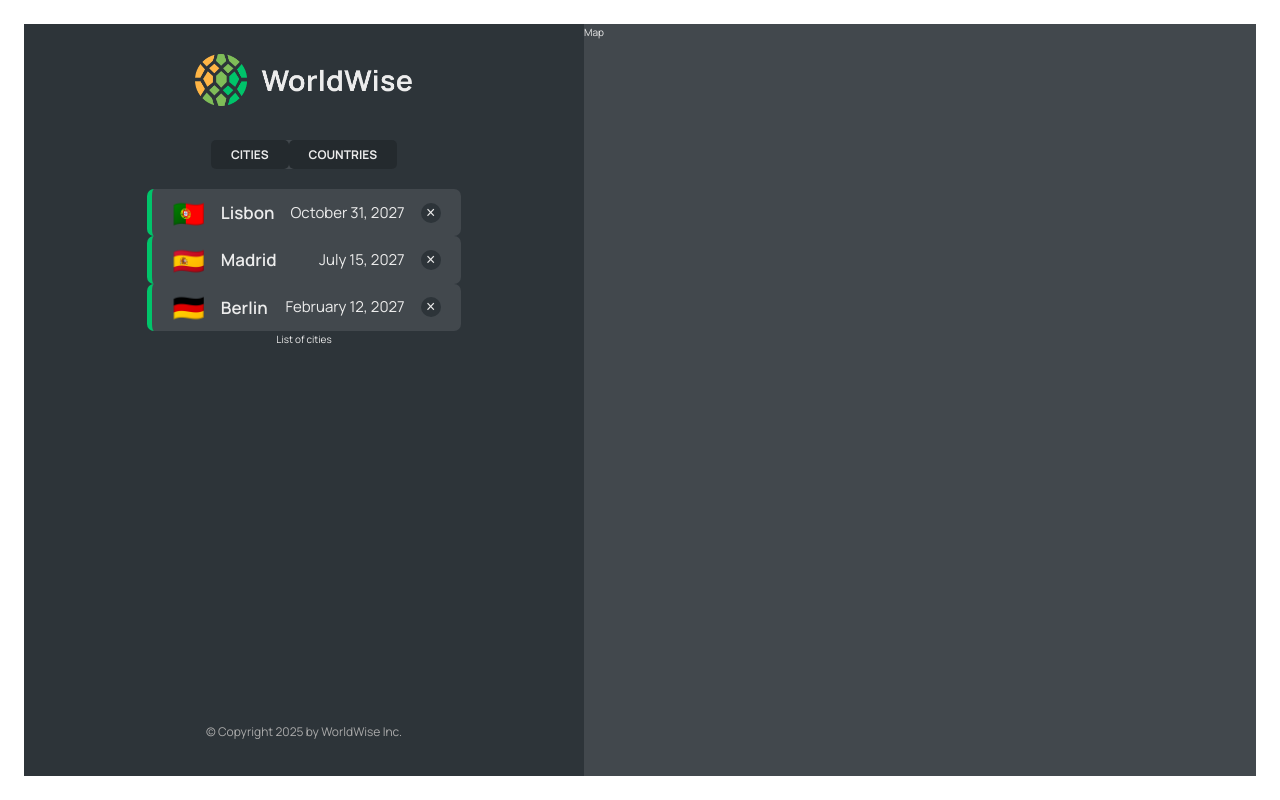
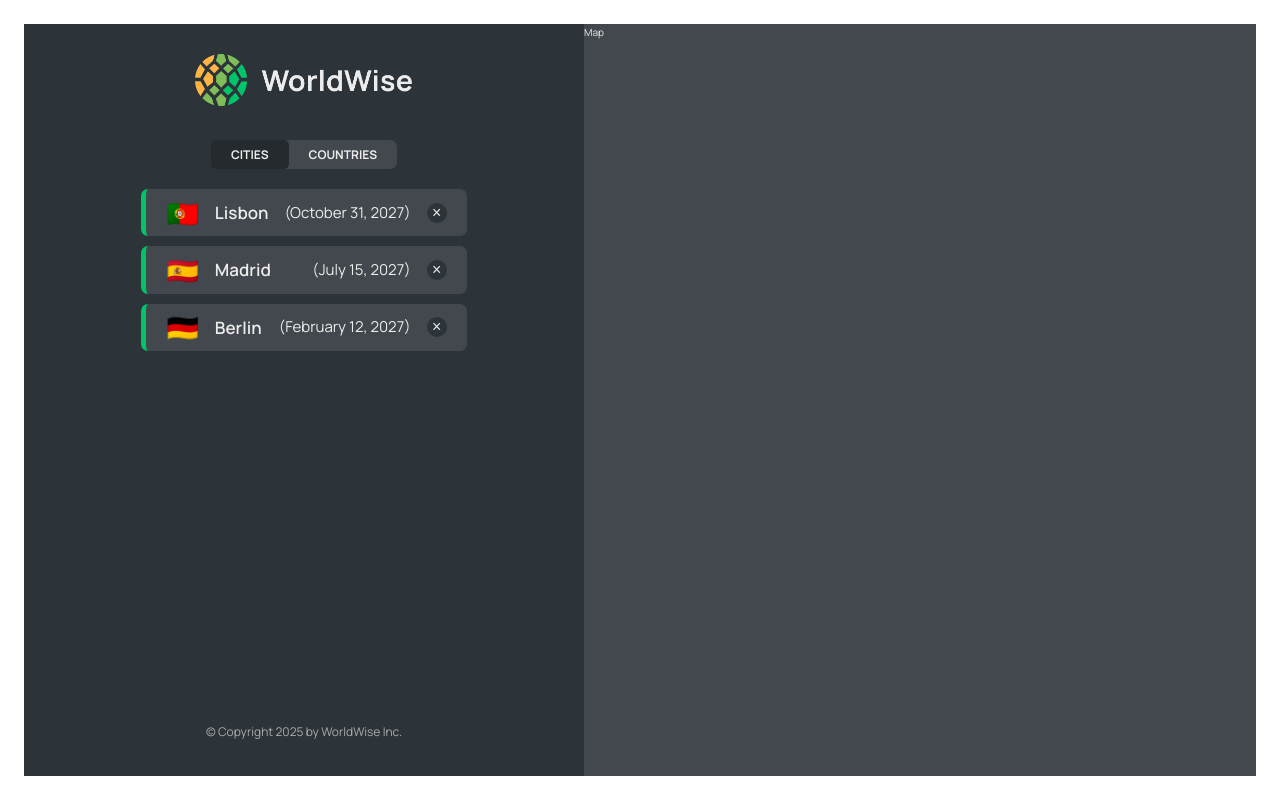
Before and after one commit to izzy2541/worldwise, a React (Vite) app: page /app/cities in a window 1280 px wide. Built offline with nearby package versions, Linux system fonts and the light colour scheme; data requests are answered from the project's data file.

Commit message:
Implementing the countries list

```diff
--- a/src/App.jsx
+++ b/src/App.jsx
@@ -44,9 +44,9 @@ function App() {
           />
           <Route path="cities" element={<CityList cities={cities} isLoading={isLoading} />}
           />
-           <Route path="cities" element={<CountryList cities={cities} isLoading={isLoading} />}
+          <Route path="countries" element={<CountryList cities={cities} isLoading={isLoading} />}
           />
-          <Route path="cities" element={<p>Countries</p>} />
+          <Route path="countries" element={<p>Countries</p>} />
           <Route path="form" element={<p>Form</p>} />
         </Route>
         <Route path="*" element={<PageNotFound />} />
--- a/src/components/AppNav.jsx
+++ b/src/components/AppNav.jsx
@@ -9,7 +9,7 @@ function AppNav(){
                     <NavLink to="cities">Cities</NavLink>
                 </li>
                 <li>
-                     <NavLink to="cities">Countries</NavLink>
+                     <NavLink to="countries">Countries</NavLink>
                 </li>
             </ul>
         </nav>
--- a/src/components/CityItem.jsx
+++ b/src/components/CityItem.jsx
@@ -13,7 +13,7 @@ function CityItem({ city }) {
     return <li className={styles.cityItem}>
         <span className={styles.emoji}>{emoji}</span>
         <h3 className={styles.name}>{cityName}</h3>
-        <time className={styles.date}>{formatDate(date)}</time>
+        <time className={styles.date}>({formatDate(date)})</time>
         <button className={styles.deleteBtn}>&times;</button>
     </li>
 }
--- a/src/components/CityItem.module.css
+++ b/src/components/CityItem.module.css
@@ -13,6 +13,7 @@
 
   color: inherit;
   text-decoration: none;
+  margin-bottom: 1em;
 }
 
 .cityItem--active {
--- a/src/components/Sidebar.jsx
+++ b/src/components/Sidebar.jsx
@@ -9,8 +9,6 @@ function Sidebar() {
             <Logo />
             <AppNav />
             <Outlet />
-
-            <p>List of cities</p>
             <footer className={styles.footer}>
                 <p className={styles.copyright}>
                     &copy; Copyright {new Date().getFullYear()} by WorldWise Inc.
```
Also changed, not shown: .eslintrc.cjs. Lines whose indentation alone changed are shown as unchanged.
